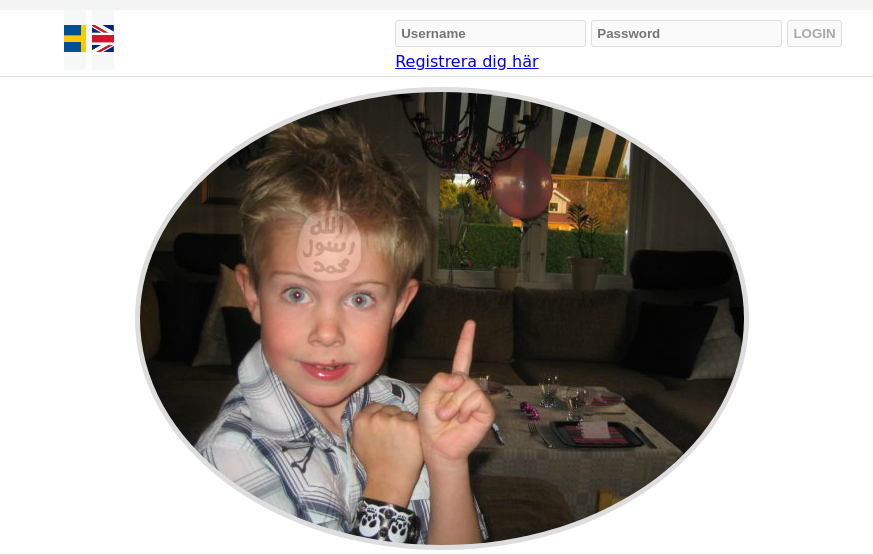
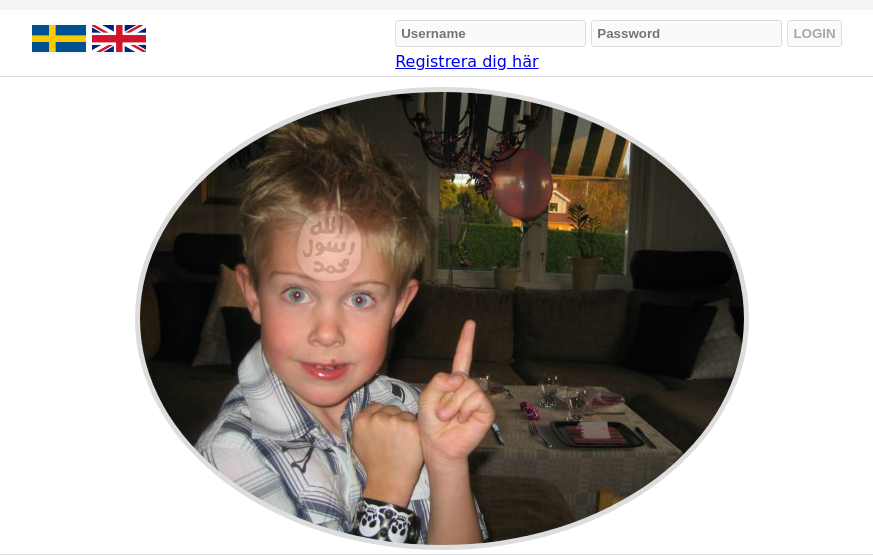
Before and after one commit to mrboppe/site, a PHP site: page / in a window 1280 px wide. Shown: the top 555 px of the page, without its empty margins (198-1071 px from the left). Run offline with PHP 8.4, Linux system fonts and the light colour scheme; some libraries are stand-ins or nearby versions.

Commit message:
Online scrpit / Flags
fix php useronline
and flag buttons

```diff
--- a/css/main.css
+++ b/css/main.css
@@ -232,3 +232,14 @@ ul{
   padding: 0;
   margin: 0;
 }
+button.flags {
+    background-color: Transparent;
+    background-repeat: no-repeat;
+    border: none;
+    cursor: pointer;
+    overflow: hidden;
+    padding: 0px 0px;
+    background: #f6f8f7;
+    width: 54px;
+    margin-top: 15px;
+}
--- a/index.php
+++ b/index.php
@@ -33,10 +33,10 @@ if(isset($_REQUEST['page']) && in_array($_REQUEST['page'], $pages)){
             <div id="top">
 
                   <div class="flags">
-                    <button type="button" name="button">
+                    <button class="flags" type="button" name="button">
                       <img src="./img/swe.png"/>
                     </button>
-                    <button id="activ" type="button" name="button">
+                    <button class="flags" id="activ" type="button" name="button">
                       <img src="./img/uk.png"/>
                     </button>
                   </div>
```
Also changed, not shown: pages/user.php (+7 -1 lines).
